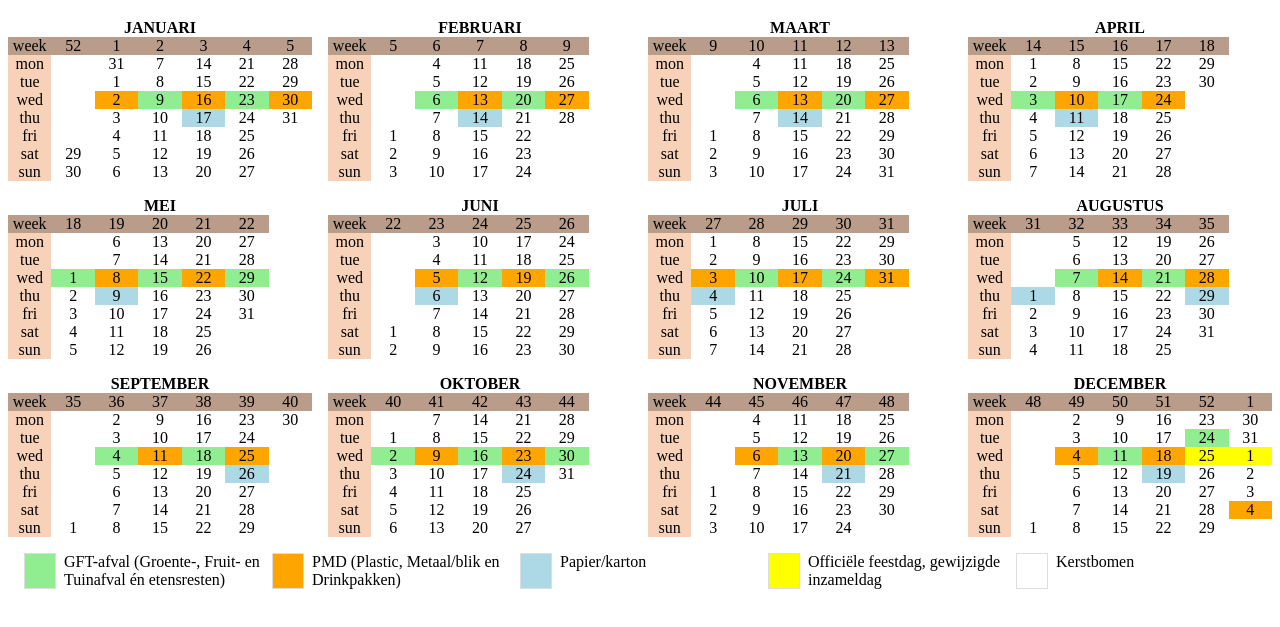
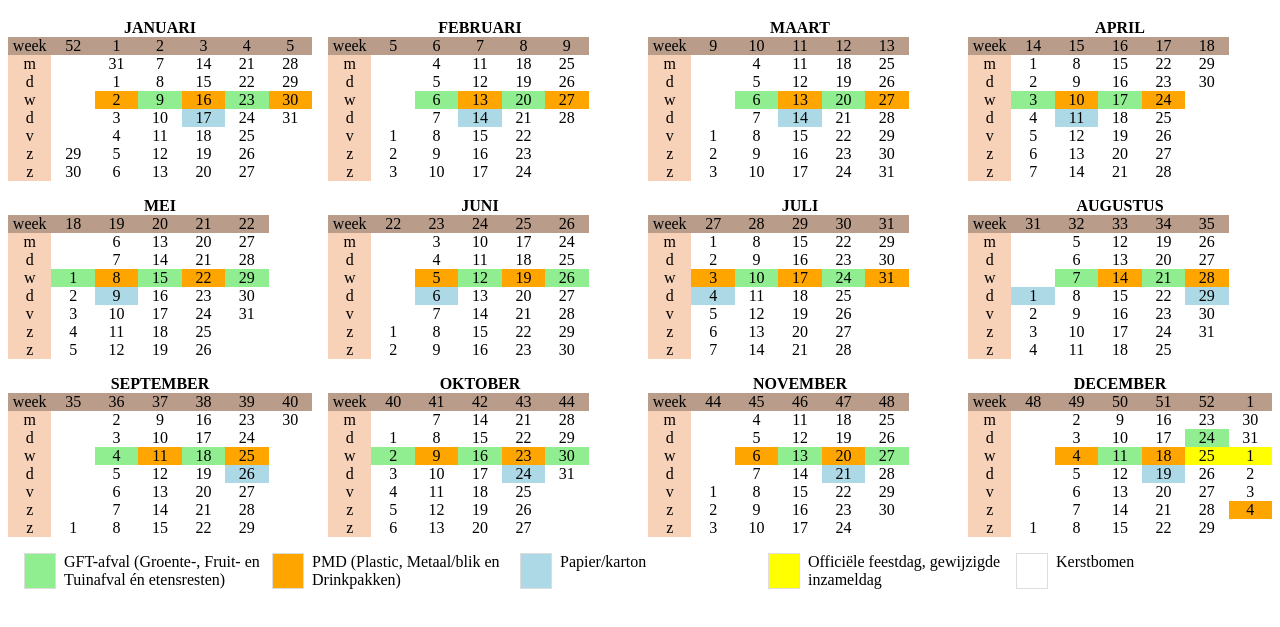
Before and after one commit to airwater4/afvalkalender, a website built with Parcel: page frontend/index.html in a window 1280 px wide. Shown: the part 93-720 px from the top of the page. Built offline with nearby package versions, Linux system fonts and the light colour scheme.

Commit message:
changes short English day names to Dutch

```diff
--- a/frontend/index.html
+++ b/frontend/index.html
@@ -24,49 +24,49 @@
           <div class="week-number">3</div>
           <div class="week-number">4</div>
           <div class="week-number">5</div>
-          <div class="week-day">mon</div>
+          <div class="week-day">m</div>
           <div></div>
           <div>31</div>
           <div>7</div>
           <div>14</div>
           <div>21</div>
           <div>28</div>
-          <div class="week-day">tue</div>
+          <div class="week-day">d</div>
           <div></div>
           <div>1</div>
           <div>8</div>
           <div>15</div>
           <div>22</div>
           <div>29</div>
-          <div class="week-day">wed</div>
+          <div class="week-day">w</div>
           <div></div>
           <div class="pmd">2</div>
           <div class="gft kerstbomen">9</div>
           <div class="pmd">16</div>
           <div class="gft">23</div>
           <div class="pmd">30</div>
-          <div class="week-day">thu</div>
+          <div class="week-day">d</div>
           <div></div>
           <div>3</div>
           <div>10</div>
           <div class="paper">17</div>
           <div>24</div>
           <div>31</div>
-          <div class="week-day">fri</div>
+          <div class="week-day">v</div>
           <div></div>
           <div>4</div>
           <div>11</div>
           <div>18</div>
           <div>25</div>
           <div></div>
-          <div class="week-day">sat</div>
+          <div class="week-day">z</div>
           <div>29</div>
           <div>5</div>
           <div>12</div>
           <div>19</div>
           <div>26</div>
           <div></div>
-          <div class="week-day">sun</div>
+          <div class="week-day">z</div>
           <div>30</div>
           <div>6</div>
           <div>13</div>
@@ -83,49 +83,49 @@
           <div class="week-number">8</div>
           <div class="week-number">9</div>
           <div class="week-number"></div>
-          <div class="week-day">mon</div>
+          <div class="week-day">m</div>
           <div></div>
           <div>4</div>
           <div>11</div>
           <div>18</div>
           <div>25</div>
           <div></div>
-          <div class="week-day">tue</div>
+          <div class="week-day">d</div>
           <div></div>
           <div>5</div>
           <div>12</div>
           <div>19</div>
           <div>26</div>
           <div></div>
-          <div class="week-day">wed</div>
+          <div class="week-day">w</div>
           <div></div>
           <div class="gft">6</div>
           <div class="pmd">13</div>
           <div class="gft">20</div>
           <div class="pmd">27</div>
           <div></div>
-          <div class="week-day">thu</div>
+          <div class="week-day">d</div>
           <div></div>
           <div>7</div>
           <div class="paper">14</div>
           <div>21</div>
           <div>28</div>
           <div></div>
-          <div class="week-day">fri</div>
+          <div class="week-day">v</div>
           <div>1</div>
           <div>8</div>
           <div>15</div>
           <div>22</div>
           <div></div>
           <div></div>
-          <div class="week-day">sat</div>
+          <div class="week-day">z</div>
           <div>2</div>
           <div>9</div>
           <div>16</div>
           <div>23</div>
           <div></div>
           <div></div>
-          <div class="week-day">sun</div>
+          <div class="week-day">z</div>
           <div>3</div>
           <div>10</div>
           <div>17</div>
@@ -142,49 +142,49 @@
           <div class="week-number">12</div>
           <div class="week-number">13</div>
           <div class="week-number"></div>
-          <div class="week-day">mon</div>
+          <div class="week-day">m</div>
           <div></div>
           <div>4</div>
           <div>11</div>
           <div>18</div>
           <div>25</div>
           <div></div>
-          <div class="week-day">tue</div>
+          <div class="week-day">d</div>
           <div></div>
           <div>5</div>
           <div>12</div>
           <div>19</div>
           <div>26</div>
           <div></div>
-          <div class="week-day">wed</div>
+          <div class="week-day">w</div>
           <div></div>
           <div class="gft">6</div>
           <div class="pmd">13</div>
           <div class="gft">20</div>
           <div class="pmd">27</div>
           <div></div>
-          <div class="week-day">thu</div>
+          <div class="week-day">d</div>
           <div></div>
           <div>7</div>
           <div class="paper">14</div>
           <div>21</div>
           <div>28</div>
           <div></div>
-          <div class="week-day">fri</div>
+          <div class="week-day">v</div>
           <div>1</div>
           <div>8</div>
           <div>15</div>
           <div>22</div>
           <div>29</div>
           <div></div>
-          <div class="week-day">sat</div>
+          <div class="week-day">z</div>
           <div>2</div>
           <div>9</div>
           <div>16</div>
           <div>23</div>
           <div>30</div>
           <div></div>
-          <div class="week-day">sun</div>
+          <div class="week-day">z</div>
           <div>3</div>
           <div>10</div>
           <div>17</div>
@@ -201,49 +201,49 @@
           <div class="week-number">17</div>
           <div class="week-number">18</div>
           <div class="week-number"></div>
-          <div class="week-day">mon</div>
+          <div class="week-day">m</div>
           <div>1</div>
           <div>8</div>
           <div>15</div>
           <div>22</div>
           <div>29</div>
           <div></div>
-          <div class="week-day">tue</div>
+          <div class="week-day">d</div>
           <div>2</div>
           <div>9</div>
           <div>16</div>
           <div>23</div>
           <div>30</div>
           <div></div>
-          <div class="week-day">wed</div>
+          <div class="week-day">w</div>
           <div class="gft">3</div>
           <div class="pmd">10</div>
           <div class="gft">17</div>
           <div class="pmd">24</div>
           <div></div>
           <div></div>
-          <div class="week-day">thu</div>
+          <div class="week-day">d</div>
           <div>4</div>
           <div class="paper">11</div>
           <div>18</div>
           <div>25</div>
           <div></div>
           <div></div>
-          <div class="week-day">fri</div>
+          <div class="week-day">v</div>
           <div>5</div>
           <div>12</div>
           <div>19</div>
           <div>26</div>
           <div></div>
           <div></div>
-          <div class="week-day">sat</div>
+          <div class="week-day">z</div>
           <div>6</div>
           <div>13</div>
           <div>20</div>
           <div>27</div>
           <div></div>
           <div></div>
-          <div class="week-day">sun</div>
+          <div class="week-day">z</div>
           <div>7</div>
           <div>14</div>
           <div>21</div>
@@ -260,49 +260,49 @@
           <div class="week-number">21</div>
           <div class="week-number">22</div>
           <div class="week-number"></div>
-          <div class="week-day">mon</div>
+          <div class="week-day">m</div>
           <div></div>
           <div>6</div>
           <div>13</div>
           <div>20</div>
           <div>27</div>
           <div></div>
-          <div class="week-day">tue</div>
+          <div class="week-day">d</div>
           <div></div>
           <div>7</div>
           <div>14</div>
           <div>21</div>
           <div>28</div>
           <div></div>
-          <div class="week-day">wed</div>
+          <div class="week-day">w</div>
           <div class="gft">1</div>
           <div class="pmd">8</div>
           <div class="gft">15</div>
           <div class="pmd">22</div>
           <div class="gft">29</div>
           <div></div>
-          <div class="week-day">thu</div>
+          <div class="week-day">d</div>
           <div>2</div>
           <div class="paper">9</div>
           <div>16</div>
           <div>23</div>
           <div>30</div>
           <div></div>
-          <div class="week-day">fri</div>
+          <div class="week-day">v</div>
           <div>3</div>
           <div>10</div>
           <div>17</div>
           <div>24</div>
           <div>31</div>
           <div></div>
-          <div class="week-day">sat</div>
+          <div class="week-day">z</div>
           <div>4</div>
           <div>11</div>
           <div>18</div>
           <div>25</div>
           <div></div>
           <div></div>
-          <div class="week-day">sun</div>
+          <div class="week-day">z</div>
           <div>5</div>
           <div>12</div>
           <div>19</div>
@@ -319,49 +319,49 @@
           <div class="week-number">25</div>
           <div class="week-number">26</div>
           <div class="week-number"></div>
-          <div class="week-day">mon</div>
+          <div class="week-day">m</div>
           <div></div>
           <div>3</div>
           <div>10</div>
           <div>17</div>
           <div>24</div>
           <div></div>
-          <div class="week-day">tue</div>
+          <div class="week-day">d</div>
           <div></div>
           <div>4</div>
           <div>11</div>
           <div>18</div>
           <div>25</div>
           <div></div>
-          <div class="week-day">wed</div>
+          <div class="week-day">w</div>
           <div></div>
           <div class="pmd">5</div>
           <div class="gft">12</div>
           <div class="pmd">19</div>
           <div class="gft">26</div>
           <div></div>
-          <div class="week-day">thu</div>
+          <div class="week-day">d</div>
           <div></div>
           <div class="paper">6</div>
           <div>13</div>
           <div>20</div>
           <div>27</div>
           <div></div>
-          <div class="week-day">fri</div>
+          <div class="week-day">v</div>
           <div></div>
           <div>7</div>
           <div>14</div>
           <div>21</div>
           <div>28</div>
           <div></div>
-          <div class="week-day">sat</div>
+          <div class="week-day">z</div>
           <div>1</div>
           <div>8</div>
           <div>15</div>
           <div>22</div>
           <div>29</div>
           <div></div>
-          <div class="week-day">sun</div>
+          <div class="week-day">z</div>
           <div>2</div>
           <div>9</div>
           <div>16</div>
@@ -378,49 +378,49 @@
           <div class="week-number">30</div>
           <div class="week-number">31</div>
           <div class="week-number"></div>
-          <div class="week-day">mon</div>
+          <div class="week-day">m</div>
           <div>1</div>
           <div>8</div>
           <div>15</div>
           <div>22</div>
           <div>29</div>
           <div></div>
-          <div class="week-day">tue</div>
+          <div class="week-day">d</div>
           <div>2</div>
           <div>9</div>
           <div>16</div>
           <div>23</div>
           <div>30</div>
           <div></div>
-          <div class="week-day">wed</div>
+          <div class="week-day">w</div>
           <div class="pmd">3</div>
           <div class="gft">10</div>
           <div class="pmd">17</div>
           <div class="gft">24</div>
           <div class="pmd">31</div>
           <div></div>
-          <div class="week-day">thu</div>
+          <div class="week-day">d</div>
           <div class="paper">4</div>
           <div>11</div>
           <div>18</div>
           <div>25</div>
           <div></div>
           <div></div>
-          <div class="week-day">fri</div>
+          <div class="week-day">v</div>
           <div>5</div>
           <div>12</div>
           <div>19</div>
           <div>26</div>
           <div></div>
           <div></div>
-          <div class="week-day">sat</div>
+          <div class="week-day">z</div>
           <div>6</div>
           <div>13</div>
           <div>20</div>
           <div>27</div>
           <div></div>
           <div></div>
-          <div class="week-day">sun</div>
+          <div class="week-day">z</div>
           <div>7</div>
           <div>14</div>
           <div>21</div>
@@ -437,49 +437,49 @@
           <div class="week-number">34</div>
           <div class="week-number">35</div>
           <div class="week-number"></div>
-          <div class="week-day">mon</div>
+          <div class="week-day">m</div>
           <div></div>
           <div>5</div>
           <div>12</div>
           <div>19</div>
           <div>26</div>
           <div></div>
-          <div class="week-day">tue</div>
+          <div class="week-day">d</div>
           <div></div>
           <div>6</div>
           <div>13</div>
           <div>20</div>
           <div>27</div>
           <div></div>
-          <div class="week-day">wed</div>
+          <div class="week-day">w</div>
           <div></div>
           <div class="gft">7</div>
           <div class="pmd">14</div>
           <div class="gft">21</div>
           <div class="pmd">28</div>
           <div></div>
-          <div class="week-day">thu</div>
+          <div class="week-day">d</div>
           <div class="paper">1</div>
           <div>8</div>
           <div>15</div>
           <div>22</div>
           <div class="paper">29</div>
           <div></div>
-          <div class="week-day">fri</div>
+          <div class="week-day">v</div>
           <div>2</div>
           <div>9</div>
           <div>16</div>
           <div>23</div>
           <div>30</div>
           <div></div>
-          <div class="week-day">sat</div>
+          <div class="week-day">z</div>
           <div>3</div>
           <div>10</div>
           <div>17</div>
           <div>24</div>
           <div>31</div>
           <div></div>
-          <div class="week-day">sun</div>
+          <div class="week-day">z</div>
           <div>4</div>
           <div>11</div>
           <div>18</div>
@@ -496,49 +496,49 @@
           <div class="week-number">38</div>
           <div class="week-number">39</div>
           <div class="week-number">40</div>
-          <div class="week-day">mon</div>
+          <div class="week-day">m</div>
           <div></div>
           <div>2</div>
           <div>9</div>
           <div>16</div>
           <div>23</div>
           <div>30</div>
-          <div class="week-day">tue</div>
+          <div class="week-day">d</div>
           <div></div>
           <div>3</div>
           <div>10</div>
           <div>17</div>
           <div>24</div>
           <div></div>
-          <div class="week-day">wed</div>
+          <div class="week-day">w</div>
           <div></div>
           <div class="gft">4</div>
           <div class="pmd">11</div>
           <div class="gft">18</div>
           <div class="pmd">25</div>
           <div></div>
-          <div class="week-day">thu</div>
+          <div class="week-day">d</div>
           <div></div>
           <div>5</div>
           <div>12</div>
           <div>19</div>
           <div class="paper">26</div>
           <div></div>
-          <div class="week-day">fri</div>
+          <div class="week-day">v</div>
           <div></div>
           <div>6</div>
           <div>13</div>
           <div>20</div>
           <div>27</div>
           <div></div>
-          <div class="week-day">sat</div>
+          <div class="week-day">z</div>
           <div></div>
           <div>7</div>
           <div>14</div>
           <div>21</div>
           <div>28</div>
           <div></div>
-          <div class="week-day">sun</div>
+          <div class="week-day">z</div>
           <div>1</div>
           <div>8</div>
           <div>15</div>
@@ -555,49 +555,49 @@
           <div class="week-number">43</div>
           <div class="week-number">44</div>
           <div class="week-number"></div>
-          <div class="week-day">mon</div>
+          <div class="week-day">m</div>
           <div></div>
           <div>7</div>
           <div>14</div>
           <div>21</div>
           <div>28</div>
           <div></div>
-          <div class="week-day">tue</div>
+          <div class="week-day">d</div>
           <div>1</div>
           <div>8</div>
           <div>15</div>
           <div>22</div>
           <div>29</div>
           <div></div>
-          <div class="week-day">wed</div>
+          <div class="week-day">w</div>
           <div class="gft">2</div>
           <div class="pmd">9</div>
           <div class="gft">16</div>
           <div class="pmd">23</div>
           <div class="gft">30</div>
           <div></div>
-          <div class="week-day">thu</div>
+          <div class="week-day">d</div>
           <div>3</div>
           <div>10</div>
           <div>17</div>
           <div class="paper">24</div>
           <div>31</div>
           <div></div>
-          <div class="week-day">fri</div>
+          <div class="week-day">v</div>
           <div>4</div>
           <div>11</div>
           <div>18</div>
           <div>25</div>
           <div></div>
           <div></div>
-          <div class="week-day">sat</div>
+          <div class="week-day">z</div>
           <div>5</div>
           <div>12</div>
           <div>19</div>
           <div>26</div>
           <div></div>
           <div></div>
-          <div class="week-day">sun</div>
+          <div class="week-day">z</div>
           <div>6</div>
           <div>13</div>
           <div>20</div>
@@ -614,49 +614,49 @@
           <div class="week-number">47</div>
           <div class="week-number">48</div>
           <div class="week-number"></div>
-          <div class="week-day">mon</div>
+          <div class="week-day">m</div>
           <div></div>
           <div>4</div>
           <div>11</div>
           <div>18</div>
           <div>25</div>
           <div></div>
-          <div class="week-day">tue</div>
+          <div class="week-day">d</div>
           <div></div>
           <div>5</div>
           <div>12</div>
           <div>19</div>
           <div>26</div>
           <div></div>
-          <div class="week-day">wed</div>
+          <div class="week-day">w</div>
           <div></div>
           <div class="pmd">6</div>
           <div class="gft">13</div>
           <div class="pmd">20</div>
           <div class="gft">27</div>
           <div></div>
-          <div class="week-day">thu</div>
+          <div class="week-day">d</div>
           <div></div>
           <div>7</div>
           <div>14</div>
           <div class="paper">21</div>
           <div>28</div>
           <div></div>
-          <div class="week-day">fri</div>
+          <div class="week-day">v</div>
           <div>1</div>
           <div>8</div>
           <div>15</div>
           <div>22</div>
           <div>29</div>
           <div></div>
-          <div class="week-day">sat</div>
+          <div class="week-day">z</div>
           <div>2</div>
           <div>9</div>
           <div>16</div>
           <div>23</div>
           <div>30</div>
           <div></div>
-          <div class="week-day">sun</div>
+          <div class="week-day">z</div>
           <div>3</div>
           <div>10</div>
           <div>17</div>
@@ -673,49 +673,49 @@
           <div class="week-number">51</div>
           <div class="week-number">52</div>
           <div class="week-number">1</div>
-          <div class="week-day">mon</div>
+          <div class="week-day">m</div>
           <div></div>
           <div>2</div>
           <div>9</div>
           <div>16</div>
           <div>23</div>
           <div>30</div>
-          <div class="week-day">tue</div>
+          <div class="week-day">d</div>
           <div></div>
           <div>3</div>
           <div>10</div>
           <div>17</div>
           <div class="gft">24</div>
           <div>31</div>
-          <div class="week-day">wed</div>
+          <div class="week-day">w</div>
           <div></div>
           <div class="pmd">4</div>
           <div class="gft">11</div>
           <div class="pmd">18</div>
           <div class="feestdag">25</div>
           <div class="feestdag">1</div>
-          <div class="week-day">thu</div>
+          <div class="week-day">d</div>
           <div></div>
           <div>5</div>
           <div>12</div>
           <div class="paper">19</div>
           <div>26</div>
           <div>2</div>
-          <div class="week-day">fri</div>
+          <div class="week-day">v</div>
           <div></div>
           <div>6</div>
           <div>13</div>
           <div>20</div>
           <div>27</div>
           <div>3</div>
-          <div class="week-day">sat</div>
+          <div class="week-day">z</div>
           <div></div>
           <div>7</div>
           <div>14</div>
           <div>21</div>
           <div>28</div>
           <div class="pmd">4</div>
-          <div class="week-day">sun</div>
+          <div class="week-day">z</div>
           <div>1</div>
           <div>8</div>
           <div>15</div>
```
